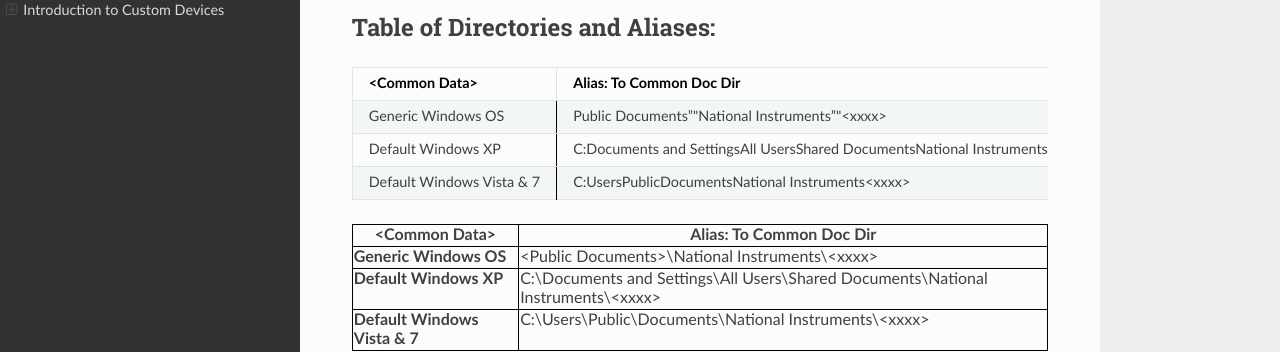
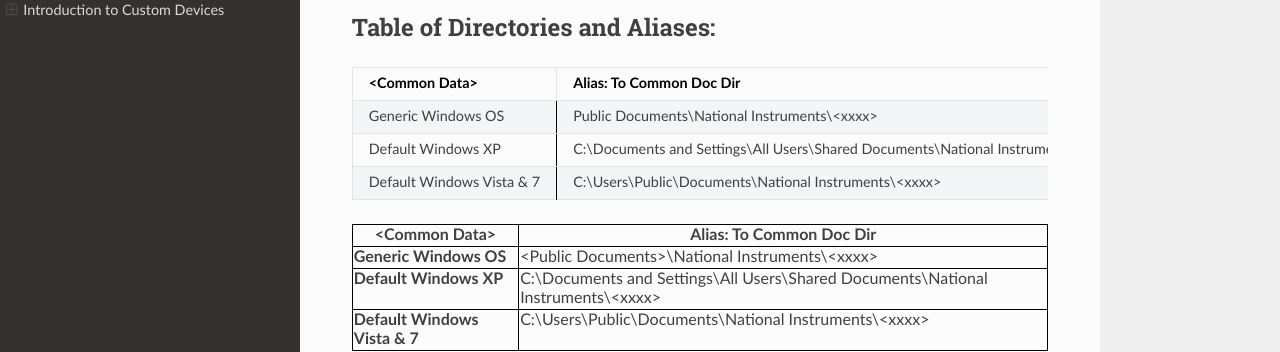
Before and after one commit to ni/niveristand-custom-device-handbook, a Sphinx documentation site: the page built from docs/WhatIsACustomDevice.md, in a window 1280 px wide and 900 px high, scrolled down 1206 px. Shown: the part 151-503 px from the top of the window. Built offline with Sphinx 7.4.7 and the Read the Docs theme 2.0.0, drawn with Linux system fonts in a browser that asks for light colours.

Commit message:
commit 20

````diff
--- a/docs/WhatIsACustomDevice.md
+++ b/docs/WhatIsACustomDevice.md
@@ -36,15 +36,15 @@
 
 
 ```eval_rst
-+---------------------------+----------------------------------------------------------------------------------+
-| <Common Data>             | Alias: To Common Doc Dir                                                         |
-+===========================+==================================================================================+
-| Generic Windows OS        | Public Documents"\"National Instruments"\"<xxxx>                                 |
-+---------------------------+----------------------------------------------------------------------------------+
-| Default Windows XP        | C:\Documents and Settings\All Users\Shared Documents\National Instruments\<xxxx> |
-+---------------------------+----------------------------------------------------------------------------------+
-| Default Windows Vista & 7 | C:\Users\Public\Documents\National Instruments\<xxxx>                            |
-+---------------------------+----------------------------------------------------------------------------------+
++-------------------------+-------------------------------------------------------------------------------------+
+|<Common Data>            | Alias: To Common Doc Dir                                                            |
++=========================+=====================================================================================+
+|Generic Windows OS       |Public Documents\\National Instruments\\<xxxx>                                       |
++-------------------------+-------------------------------------------------------------------------------------+
+|Default Windows XP       |C:\\Documents and Settings\\All Users\\Shared Documents\\National Instruments\\<xxxx>|
++-------------------------+-------------------------------------------------------------------------------------+
+|Default Windows Vista & 7|C:\\Users\\Public\\Documents\\National Instruments\\<xxxx>                           |
++-------------------------+-------------------------------------------------------------------------------------+
 ```
 
 
````
